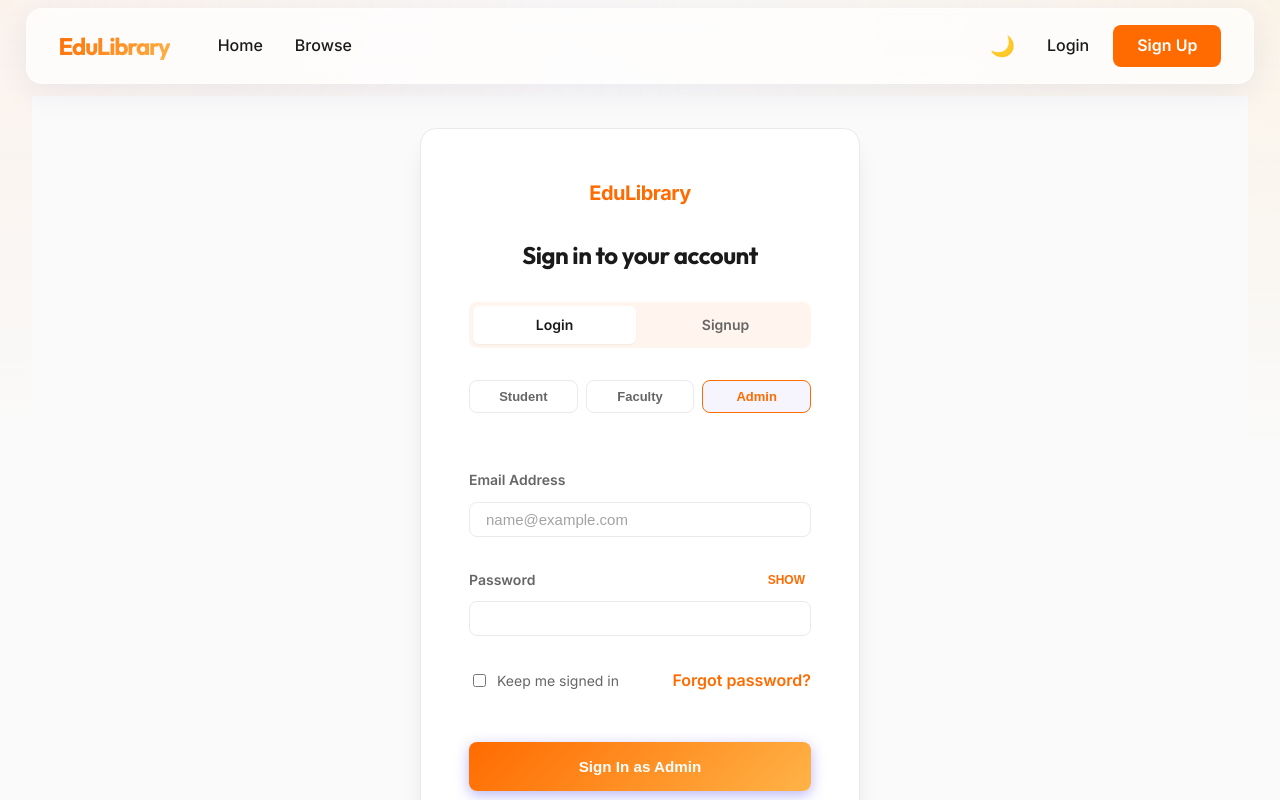
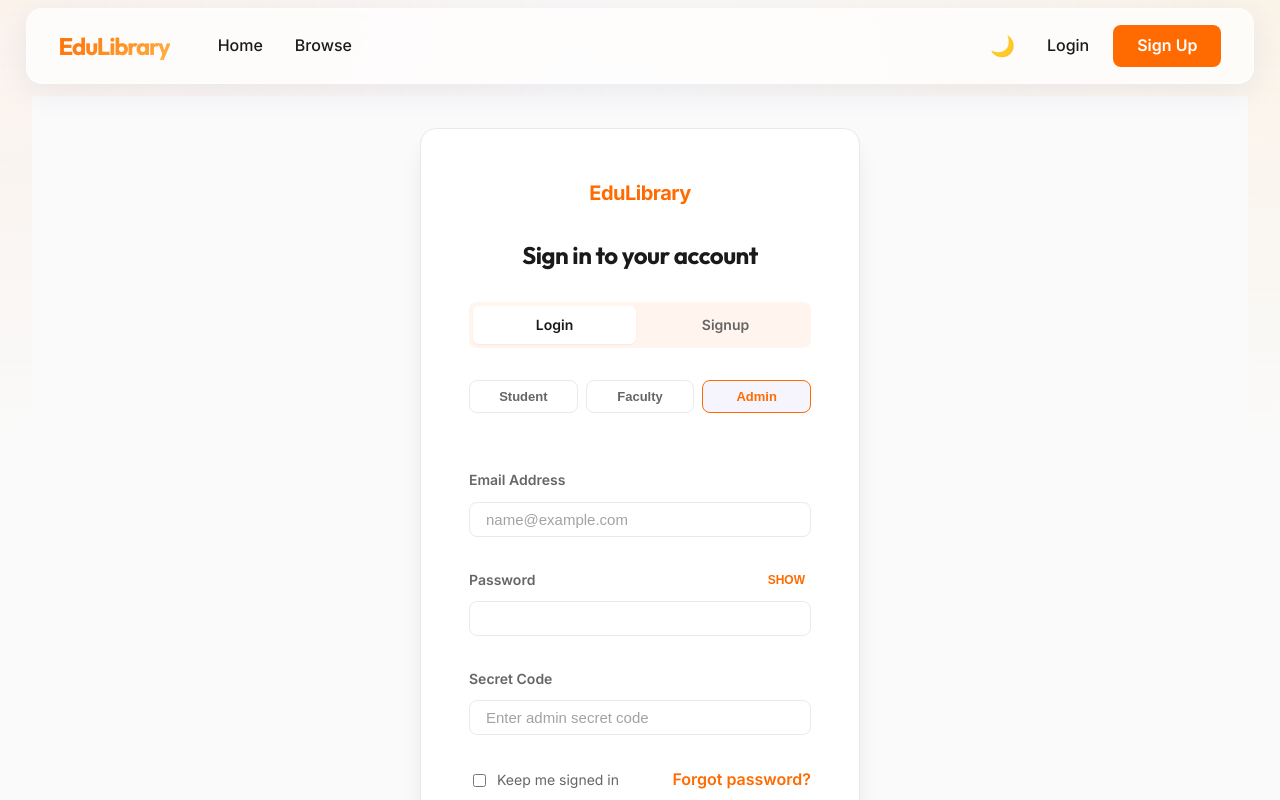
Before and after one commit to kl2400032459/Education-library, a React (Vite) app in the folder resource-library-ui/: page /login in a window 1280 px wide. Both pictures are taken after a click on the button "Admin". Shown: the top 800 px of the page. Built offline with nearby package versions, Linux system fonts and the light colour scheme.

Commit message:
feat(auth): add admin123 secret code requirement for admin login

```diff
--- a/resource-library-ui/src/pages/user/Auth.jsx
+++ b/resource-library-ui/src/pages/user/Auth.jsx
@@ -12,6 +12,7 @@ const AuthCard = ({ mode, role, setRole, setGlobalRole }) => {
         confirmPassword: '',
         dept: '',
         idNumber: '',
+        secretCode: '',
         terms: false,
         remember: false
     });
@@ -48,6 +49,11 @@ const AuthCard = ({ mode, role, setRole, setGlobalRole }) => {
         const newErrors = {};
         if (!formData.email) newErrors.email = 'Required';
         if (!formData.password) newErrors.password = 'Required';
+
+        if (mode === 'login' && role === 'Admin') {
+            if (!formData.secretCode) newErrors.secretCode = 'Required';
+        }
+
         if (mode === 'signup') {
             if (!formData.name) newErrors.name = 'Required';
             if (formData.password !== formData.confirmPassword) newErrors.confirmPassword = 'Mismatch';
@@ -66,11 +72,15 @@ const AuthCard = ({ mode, role, setRole, setGlobalRole }) => {
         e.preventDefault();
         if (validateForm()) {
             // Check for specific admin credentials
-            if (formData.email === 'mpravaliswaraj@gmail.com' && formData.password === '123456') {
-                localStorage.setItem('userEmail', formData.email);
-                localStorage.setItem('userName', 'Admin User');
-                setGlobalRole('Admin');
-                navigate('/admin/dashboard');
+            if (role === 'Admin') {
+                if (formData.email === 'mpravaliswaraj@gmail.com' && formData.password === '123456' && formData.secretCode === 'admin123') {
+                    localStorage.setItem('userEmail', formData.email);
+                    localStorage.setItem('userName', 'Admin User');
+                    setGlobalRole('Admin');
+                    navigate('/admin/dashboard');
+                } else {
+                    setErrors({ email: 'Invalid admin credentials or secret code' });
+                }
                 return;
             }
 
@@ -152,6 +162,14 @@ const AuthCard = ({ mode, role, setRole, setGlobalRole }) => {
                                     <input type={showPassword ? "text" : "password"} name="password" value={formData.password} onChange={handleChange} />
                                     {errors.password && <span className="field-error">{errors.password}</span>}
                                 </div>
+
+                                {role === 'Admin' && (
+                                    <div className="input-field">
+                                        <label>Secret Code</label>
+                                        <input type="password" name="secretCode" value={formData.secretCode} onChange={handleChange} placeholder="Enter admin secret code" />
+                                        {errors.secretCode && <span className="field-error">{errors.secretCode}</span>}
+                                    </div>
+                                )}
 
                                 <div className="form-options">
                                     <label className="check-label">
```
